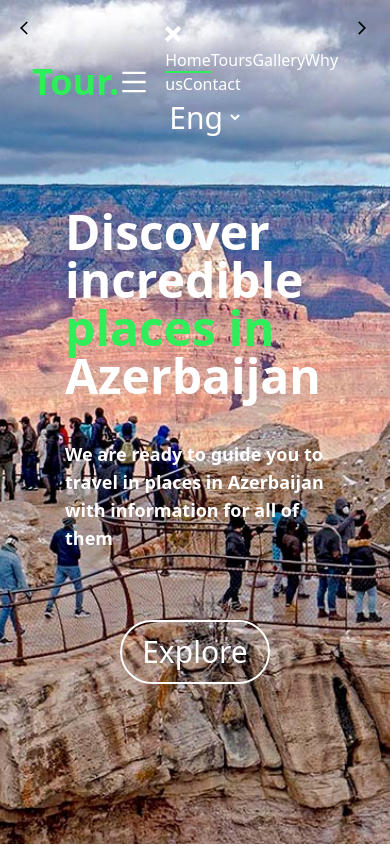
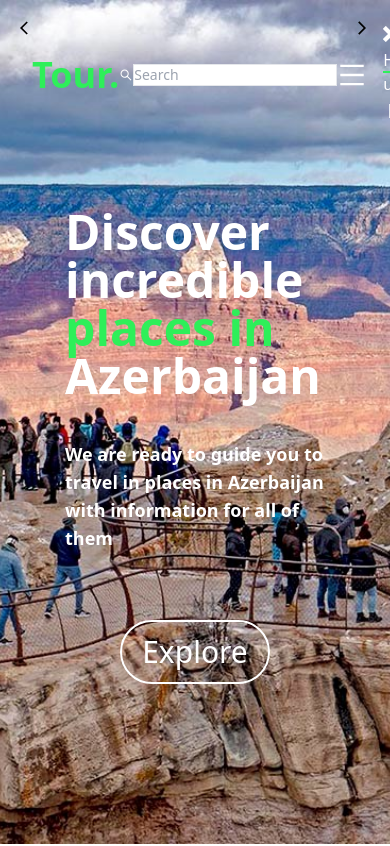
Before and after one commit to Kamal578/TourAppReact, a React (Create React App) app: page / in a window 390 px wide. Shown: the top 846 px of the page. Built offline with nearby package versions, Linux system fonts and the light colour scheme.

Commit message:
search fixed

```diff
--- a/src/components/layout/Header.jsx
+++ b/src/components/layout/Header.jsx
@@ -60,6 +60,7 @@ function Header({ color, currentPage }) {
                   : `header-link active ${currentPage === 3 && "border-green"}`
               }
               style={navbar ? { color: "white" } : { color: color }}
+              onClick={() => setIsNavOpen(false)}
             >
               Gallery
             </NavLink>
@@ -72,6 +73,7 @@ function Header({ color, currentPage }) {
                   : `header-link active ${currentPage === 4 && "border-green"}`
               }
               style={navbar ? { color: "white" } : { color: color }}
+              onClick={() => setIsNavOpen(false)}
             >
               Why us
             </NavLink>
@@ -84,11 +86,15 @@ function Header({ color, currentPage }) {
                   : `header-link active ${currentPage === 5 && "border-green"}`
               }
               style={navbar ? { color: "white" } : { color: color }}
+              onClick={() => setIsNavOpen(false)}
             >
               Contact
             </NavLink>
           </div>
-          <div id="SearchInput" className="hidden text-sm search-box lg:flex">
+          <div
+            id="SearchInput"
+            className="flex text-sm search-box md:focus:w-[100px] 2xl:focus:w-[300px] lg:focus:w-[250px] focus:w-[60px]"
+          >
             <button className="btn-search">
               <AiOutlineSearch
                 style={navbar ? { color: "white" } : { color: color }}
@@ -199,15 +205,15 @@ function Header({ color, currentPage }) {
               </NavLink>
               <div id="LanguageSelector" className="">
                 <select
-                  className={`text-white flex items-center pr-1 text-3xl bg-transparent`}
+                  className={`text-white flex items-center text-xl bg-transparent`}
                 >
-                  <option value="eng" className="text-black">
+                  <option value="eng" className="text-lg text-black">
                     Eng
                   </option>
-                  <option value="aze" className="text-black">
+                  <option value="aze" className="text-lg text-black">
                     Aze
                   </option>
-                  <option value="rus" className="text-black">
+                  <option value="rus" className="text-lg text-black">
                     Rus
                   </option>
                 </select>
```
